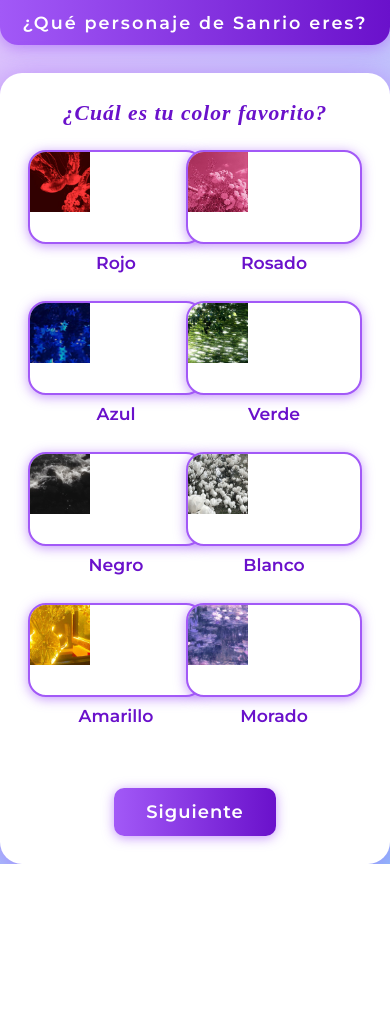
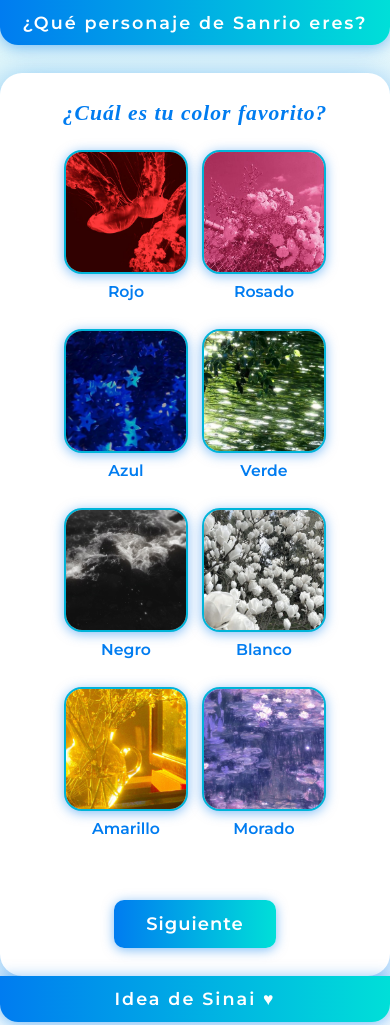
Before and after one commit to Sneider22/sanrio-quiz, a plain HTML site: page index.html in a window 390 px wide. Shown: the top 1025 px of the page. Before the commit the page ends 864 px from the top, so only its background shows below. Drawn offline with nearby package versions, Linux system fonts and the light colour scheme; a web font is replaced by a local one.

Commit message:
Mejoras de colorimetría azul/blanco y responsividad móvil

```diff
--- a/index.html
+++ b/index.html
@@ -42,5 +42,8 @@
     </div>
     <script src="main.js"></script>
     <script src="https://cdn.jsdelivr.net/npm/chart.js"></script>
+    <div class="bottom-bar">
+        Idea de Sinai ♥
+    </div>
 </body>
 </html>
--- a/main.js
+++ b/main.js
@@ -4,7 +4,7 @@ const questions = [
         options: [
             { answer: "Rojo", img: "rojo.png", points: { "Hello Kitty": 3, "My Melody": 1.5, "Cinnamoroll": 0, "Chococat": 0, "Tuxedo Sam": 0, "Pochacco": 1, "Kuromi": 0, "Pompompurin": 0, "Keroppi": 0, "Badtz-Maru": 0 } },
             { answer: "Rosado", img: "rosado.png", points: { "Hello Kitty": 2, "My Melody": 3, "Cinnamoroll": 1.5, "Chococat": 0, "Tuxedo Sam": 0, "Pochacco": 0, "Kuromi": 0.5, "Pompompurin": 0, "Keroppi": 0, "Badtz-Maru": 0 } },
-            { answer: "Azul", img: "azul.png", points: { "Hello Kitty": 1, "My Melody": 0, "Cinnamoroll": 2, "Chococat": 1, "Tuxedo Sam": 3, "Pochacco": 1, "Kuromi": 0, "Pompompurin": 0.5, "Keroppi": 1, "Badtz-Maru": 1 } },
+            { answer: "Azul", img: "azul.png", points: { "Hello Kitty": 1, "My Melody": 0, "Cinnamoroll": 2, "Chococat": 1, "Tuxedo Sam": 3, "Pochacco": 1, "Kuromi": 0, "Pompompurin": 0.5, "Keroppi": 1, "Badtz-Maru": 3 } },
             { answer: "Verde", img: "verde.png", points: { "Hello Kitty": 0, "My Melody": 0, "Cinnamoroll": 0, "Chococat": 0, "Tuxedo Sam": 1, "Pochacco": 1, "Kuromi": 0, "Pompompurin": 1, "Keroppi": 3, "Badtz-Maru": 0 } },
             { answer: "Negro", img: "negro.png", points: { "Hello Kitty": 0, "My Melody": 0, "Cinnamoroll": 0, "Chococat": 2, "Tuxedo Sam": 0, "Pochacco": 0, "Kuromi": 3, "Pompompurin": 0, "Keroppi": 0, "Badtz-Maru": 3 } },
             { answer: "Blanco", img: "blanco.png", points: { "Hello Kitty": 2, "My Melody": 2, "Cinnamoroll": 3, "Chococat": 0, "Tuxedo Sam": 1, "Pochacco": 2, "Kuromi": 1.5, "Pompompurin": 0, "Keroppi": 0, "Badtz-Maru": 1.5 } },
@@ -15,14 +15,14 @@ const questions = [
     {
         question: "¿Qué tipo de comida prefieres?",
         options: [
-            { answer: "Galletas", img: "galletas.png", points: { "Hello Kitty": 2, "My Melody": 2, "Cinnamoroll": 1, "Chococat": 0, "Tuxedo Sam": 0, "Pochacco": 0, "Kuromi": 0, "Pompompurin": 0, "Keroppi": 0, "Badtz-Maru": 0 } },
-            { answer: "Comida saludable", img: "saludable.png", points: { "Hello Kitty": 1, "My Melody": 1, "Cinnamoroll": 1, "Chococat": 3, "Tuxedo Sam": 0, "Pochacco": 0, "Kuromi": 0, "Pompompurin": 0, "Keroppi": 0, "Badtz-Maru": 0 } },
-            { answer: "Rollos de canela", img: "rollos_canela.png", points: { "Hello Kitty": 0, "My Melody": 0, "Cinnamoroll": 3, "Chococat": 0, "Tuxedo Sam": 0, "Pochacco": 0, "Kuromi": 0, "Pompompurin": 0, "Keroppi": 0, "Badtz-Maru": 0 } },
-            { answer: "Comida japonesa", img: "japonesa.png", points: { "Hello Kitty": 0, "My Melody": 0, "Cinnamoroll": 0, "Chococat": 0, "Tuxedo Sam": 3, "Pochacco": 0, "Kuromi": 0, "Pompompurin": 0, "Keroppi": 2, "Badtz-Maru": 0 } },
-            { answer: "Pies", img: "pies.png", points: { "Hello Kitty": 0, "My Melody": 0, "Cinnamoroll": 0, "Chococat": 0, "Tuxedo Sam": 3, "Pochacco": 0, "Kuromi": 0, "Pompompurin": 0, "Keroppi": 2, "Badtz-Maru": 0 } },
-            { answer: "Pasteles", img: "pasteles.png", points: { "Hello Kitty": 0, "My Melody": 0, "Cinnamoroll": 0, "Chococat": 0, "Tuxedo Sam": 0, "Pochacco": 0, "Kuromi": 3, "Pompompurin": 0, "Keroppi": 0, "Badtz-Maru": 0 } },
-            { answer: "Pudín", img: "pudin.png", points: { "Hello Kitty": 0, "My Melody": 0, "Cinnamoroll": 0, "Chococat": 0, "Tuxedo Sam": 0, "Pochacco": 0, "Kuromi": 0, "Pompompurin": 3, "Keroppi": 0, "Badtz-Maru": 0 } },
-            { answer: "Comida rápida", img: "comida_rapida.png", points: { "Hello Kitty": 0, "My Melody": 0, "Cinnamoroll": 0, "Chococat": 0, "Tuxedo Sam": 0, "Pochacco": 0, "Kuromi": 0, "Pompompurin": 0, "Keroppi": 0, "Badtz-Maru": 3 } }
+            { answer: "Galletas", img: "galletas.png", points: { "Hello Kitty": 3, "My Melody": 3, "Cinnamoroll": 3, "Chococat": 0, "Tuxedo Sam": 0, "Pochacco": 0, "Kuromi": 0, "Pompompurin": 0, "Keroppi": 0, "Badtz-Maru": 0 } },
+            { answer: "Comida saludable", img: "saludable.png", points: { "Hello Kitty": 2, "My Melody": 2, "Cinnamoroll": 2, "Chococat": 3, "Tuxedo Sam": 1, "Pochacco": 0, "Kuromi": 2.5, "Pompompurin": 0, "Keroppi": 0, "Badtz-Maru": 0 } },
+            { answer: "Rollos de canela", img: "rollos_canela.png", points: { "Hello Kitty": 1.5, "My Melody": 1.5, "Cinnamoroll": 3, "Chococat": 0, "Tuxedo Sam": 0, "Pochacco": 0, "Kuromi": 0, "Pompompurin": 0, "Keroppi": 0, "Badtz-Maru": 0 } },
+            { answer: "Comida japonesa", img: "japonesa.png", points: { "Hello Kitty": 0, "My Melody": 0, "Cinnamoroll": 0, "Chococat": 1, "Tuxedo Sam": 3, "Pochacco": 0, "Kuromi": 0, "Pompompurin": 0, "Keroppi": 2, "Badtz-Maru": 1.5 } },
+            { answer: "Pies", img: "pies.png", points: { "Hello Kitty": 2, "My Melody": 2, "Cinnamoroll": 2.5, "Chococat": 0, "Tuxedo Sam": 3, "Pochacco": 0, "Kuromi": 0, "Pompompurin": 2.5, "Keroppi": 2, "Badtz-Maru": 0 } },
+            { answer: "Pasteles", img: "pasteles.png", points: { "Hello Kitty": 2.5, "My Melody": 2.5, "Cinnamoroll": 3, "Chococat": 1, "Tuxedo Sam": 1, "Pochacco": 2, "Kuromi": 3, "Pompompurin": 3, "Keroppi": 2.5, "Badtz-Maru": 1 } },
+            { answer: "Pudín", img: "pudin.png", points: { "Hello Kitty": 1.5, "My Melody": 1.5, "Cinnamoroll": 2, "Chococat": 1, "Tuxedo Sam": 0, "Pochacco": 1, "Kuromi": 1, "Pompompurin": 3, "Keroppi": 0, "Badtz-Maru": 0 } },
+            { answer: "Comida rápida", img: "comida_rapida.png", points: { "Hello Kitty": 0.5, "My Melody": 1, "Cinnamoroll": 0.5, "Chococat": 1.5, "Tuxedo Sam": 0.5, "Pochacco": 2.5, "Kuromi": 1.5, "Pompompurin": 1.5, "Keroppi": 1.5, "Badtz-Maru": 3 } }
         ]
     },
     {
--- a/style.css
+++ b/style.css
@@ -2,24 +2,23 @@
 
 body {
     font-family: 'Montserrat', Arial, sans-serif;
-    background: linear-gradient(135deg, #e0c3fc 0%, #8ec5fc 100%);
+    background: linear-gradient(135deg, #e0f7fa 0%, #f5fbff 100%);
     margin: 0;
     padding: 0;
 }
 
-.top-bar {
+.top-bar, .bottom-bar {
     width: 100%;
-    background: linear-gradient(90deg, #a259f7 0%, #6a11cb 100%);
+    background: linear-gradient(90deg, #007cf0 0%, #00dfd8 100%);
     color: #fff;
     padding: 18px 0;
     font-size: 1.5rem;
     font-weight: bold;
     letter-spacing: 2px;
     text-align: center;
-    box-shadow: 0 2px 16px #a259f7a0;
+    box-shadow: 0 2px 16px #007cf080;
+    border-radius: 0 0 18px 18px;
     margin-bottom: 28px;
-    border-bottom-left-radius: 18px;
-    border-bottom-right-radius: 18px;
 }
 
 .quiz-container {
@@ -28,12 +27,12 @@ body {
     padding: 24px 12px 44px 12px;
     background: #fff;
     border-radius: 22px;
-    box-shadow: 0 6px 32px #a259f7a0;
+    box-shadow: 0 6px 32px #007cf080;
     text-align: center;
 }
 
-h1, #question {
-    color: #6a11cb;
+h1, #question, .result-card h2 {
+    color: #007cf0;
     font-family: 'Playfair Display', serif;
     font-style: italic;
     margin-bottom: 24px;
@@ -59,12 +58,13 @@ h1, #question {
 .option {
     width: 140px;
     height: 140px;
-    border: 2.5px solid #a259f7;
+    border: 2.5px solid #00b4d8;
     border-radius: 18px;
     overflow: hidden;
     cursor: pointer;
-    background: #fff;
-    box-shadow: 0 2px 12px #a259f7a0;
+    background: #e0f7fa;
+    color: #007cf0;
+    box-shadow: 0 2px 12px #007cf080;
     display: flex;
     align-items: stretch;
     justify-content: stretch;
@@ -81,14 +81,14 @@ h1, #question {
 .option-label {
     margin-top: 8px;
     font-size: 1.08rem;
-    color: #6a11cb;
+    color: #007cf0;
     font-weight: 600;
     font-family: 'Montserrat', Arial, sans-serif;
     text-align: center;
 }
 
 .button {
-    background: linear-gradient(90deg, #a259f7 0%, #6a11cb 100%);
+    background: linear-gradient(90deg, #007cf0 0%, #00dfd8 100%);
     color: white;
     border: none;
     border-radius: 10px;
@@ -96,36 +96,30 @@ h1, #question {
     font-size: 18px;
     cursor: pointer;
     margin-top: 28px;
-    box-shadow: 0 2px 12px #a259f7a0;
-    transition: background 0.3s, transform 0.18s;
+    box-shadow: 0 2px 12px #007cf080;
     font-family: 'Montserrat', Arial, sans-serif;
     font-weight: 600;
     letter-spacing: 1px;
+    transition: background 0.3s, transform 0.18s;
 }
 
 .button:hover {
-    background: linear-gradient(90deg, #6a11cb 0%, #a259f7 100%);
+    background: linear-gradient(90deg, #00dfd8 0%, #007cf0 100%);
     transform: scale(1.06);
 }
 
 .result-card {
-    background: linear-gradient(135deg, #f3e7fa 0%, #e0c3fc 100%);
-    border: 2.5px solid #a259f7;
+    background: linear-gradient(135deg, #f5fbff 0%, #e0f7fa 100%);
+    border: 2.5px solid #00b4d8;
     border-radius: 18px;
     padding: 24px;
     margin-top: 24px;
-    box-shadow: 0 4px 24px #a259f7a0;
-}
-
-.result-card h2 {
-    color: #6a11cb;
-    font-family: 'Playfair Display', serif;
-    font-style: italic;
+    box-shadow: 0 4px 24px #007cf080;
 }
 
 .result-card p {
     font-size: 17px;
-    color: #6a11cb;
+    color: #007cf0;
     font-family: 'Montserrat', Arial, sans-serif;
 }
 
@@ -145,24 +139,37 @@ h1, #question {
     display: block;
     background: #fff;
     border-radius: 50%;
-    box-shadow: 0 2px 12px #a259f7a0;
+    box-shadow: 0 2px 12px #00b4d880;
 }
 
 @media (max-width: 600px) {
     .quiz-container {
-        max-width: 98vw;
+        max-width: 99vw;
         padding: 10px 2vw 28px 2vw;
+    }
+    .option-wrapper {
+        width: 44vw;
+        min-width: 90px;
+        max-width: 120px;
     }
     .option {
         width: 44vw;
         min-width: 90px;
-        height: 90px;
+        max-width: 120px;
+        height: 44vw;
+        min-height: 90px;
+        max-height: 120px;
+        padding: 0;
     }
-    .option img {
-        width: 60px;
-        height: 60px;
+    .option-img {
+        width: 100%;
+        height: 100%;
+        object-fit: cover;
     }
-    .top-bar {
+    .option-label {
+        font-size: 0.98rem;
+    }
+    .top-bar, .bottom-bar {
         font-size: 1.1rem;
         padding: 12px 0;
     }
```
